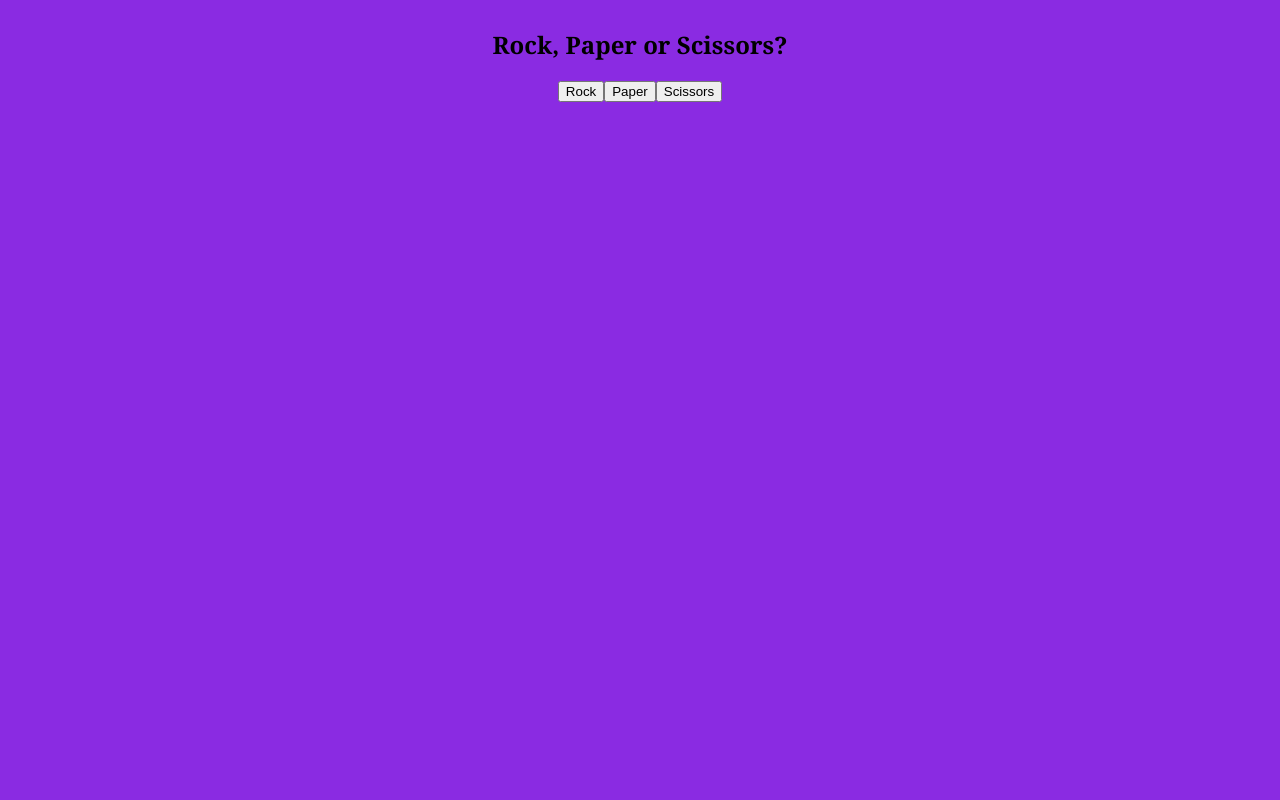
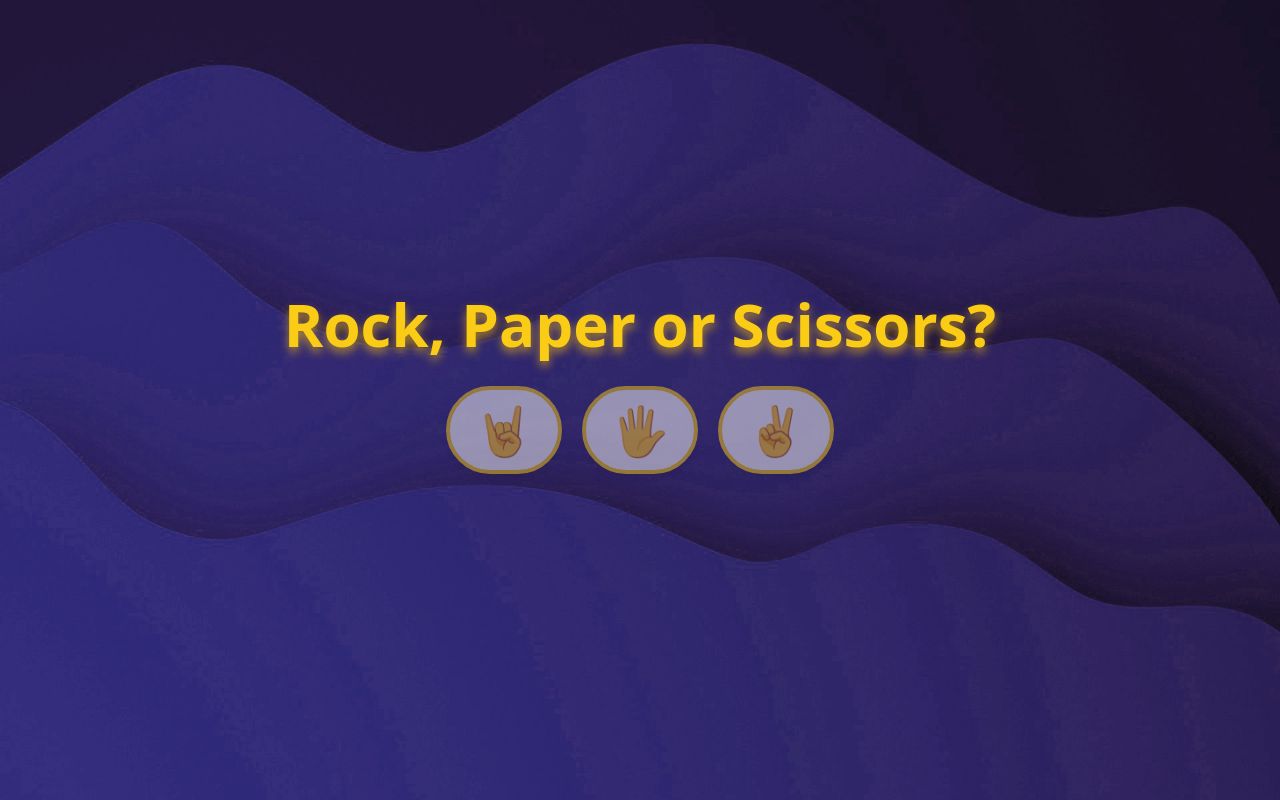
Before and after one commit to stormofcodes/rock-paper-scissors, a plain HTML site: page index.html in a window 1280 px wide. Drawn offline with nearby package versions, Linux system fonts and the light colour scheme.

Commit message:
Tailwind test, change styling and adj divs in html

```diff
--- a/index.html
+++ b/index.html
@@ -5,19 +5,18 @@
     <meta name="viewport" content="width=device-width, initial-scale=1.0">
     <title>Rock Paper Scissors</title>
     <link rel="stylesheet" href="style.css">
+    <script src="https://cdn.tailwindcss.com"></script>
 </head>
 <body>
     <div class="container">
-        <h2 class="head">Rock, Paper or Scissors?</h2>
+        <h2 class="head text-6xl font-extrabold text-yellow-400 mt-8 mb-8 drop-shadow-[0_5px_5px_rgba(255,193,7,0.6)]">Rock, Paper or Scissors?</h2>
             <div class="content">
-            <button class="choice" value="rock">Rock</button>
-            <button class="choice" value="paper">Paper</button>
-            <button class="choice" value="scissors">Scissors</button>
+            <button class="choice border-4 border-yellow-400 bg-white text-5xl py-4 px-6 mx-2 rounded-full hover:bg-orange-400 transition-all duration-300 ease-in-out transform hover:scale-110 shadow-md hover:shadow-yellow-400 animate-pulse" value="rock">🤘</button>
+            <button class="choice border-4 border-yellow-400 bg-white text-5xl py-4 px-6 mx-2 rounded-full hover:bg-orange-400 transition-all duration-300 ease-in-out transform hover:scale-110 shadow-md hover:shadow-yellow-400 animate-pulse" value="paper">🖐</button>
+            <button class="choice border-4 border-yellow-400 bg-white text-5xl py-4 px-6 mx-2 rounded-full hover:bg-orange-400 transition-all duration-300 ease-in-out transform hover:scale-110 shadow-md hover:shadow-yellow-400 animate-pulse" value="scissors">✌️</button>
             </div>
-    </div>
-    <div class="scr">
-        <div class="score"></div>
-        <div class="result"></div>
+            <div class="score font-bold text-yellow-500 my-4"></div>
+            <div class="result font-bold text-yellow-500 my-4"></div>
     </div>
     <div class="footer">
     </div>
--- a/style.css
+++ b/style.css
@@ -1,23 +1,22 @@
 body {
-
-    text-align: center;
-    font-family: Cambria, Cochin, Georgia, Times, 'Times New Roman', serif;
     background-color: blueviolet;
+    background-image: url(img/backg.jpg);
+    background-size: cover;
+    background-position: center center;
+    background-repeat: no-repeat;
+    height: 100vh;
+    margin: 0;
 
 }
 
 .container {
     display: flex;
     flex-direction: column;
+    justify-content: center;
+    align-items: center;
     height: 100%;
 }
 
-.content {
-    flex: 1;
-    display: flex;
-    justify-content: center;
-    align-items: center;
-}
 .footer {
     max-height: 20%;
 }
```
Also changed, not shown: img/backg.jpg (added).
